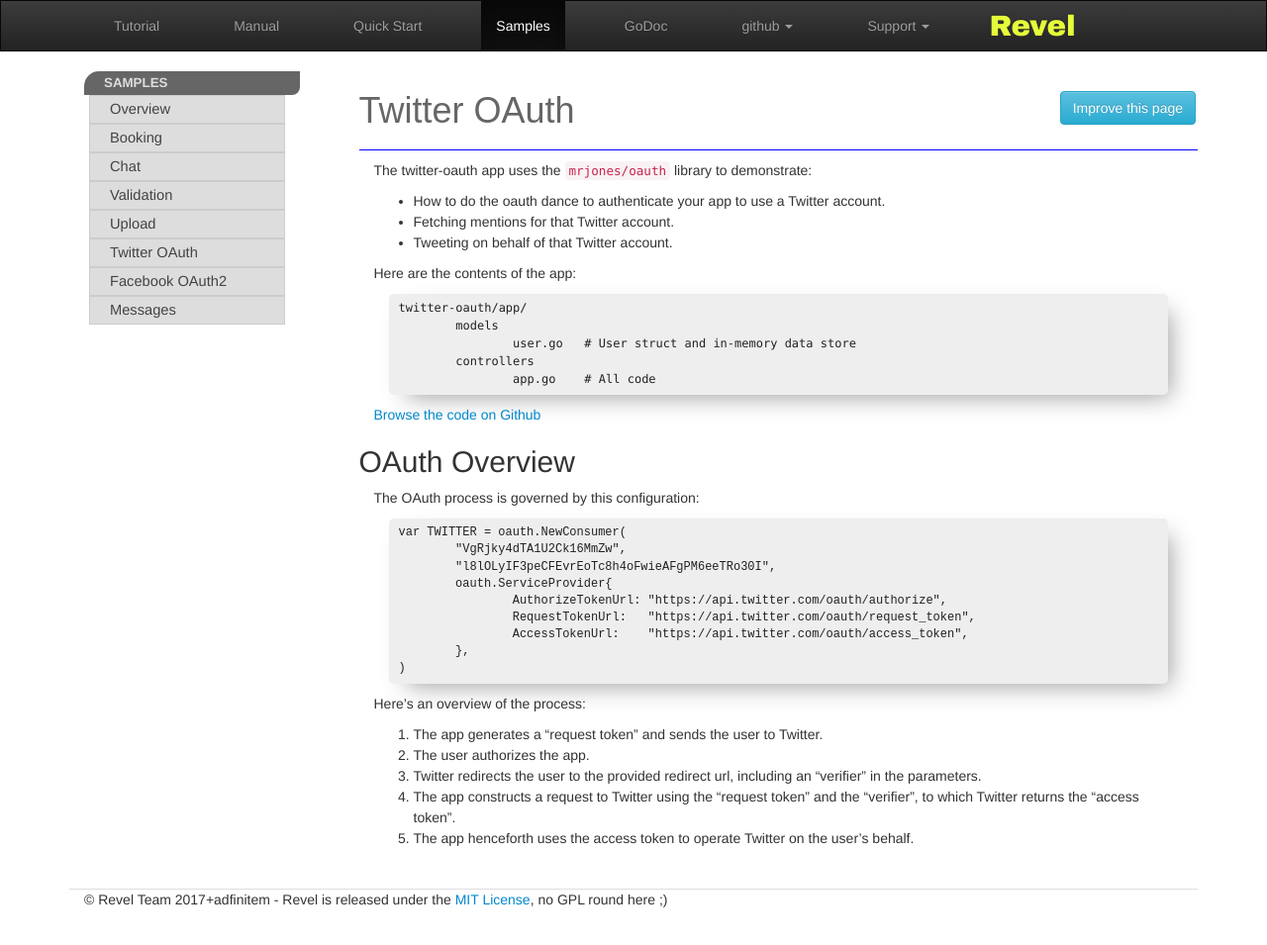
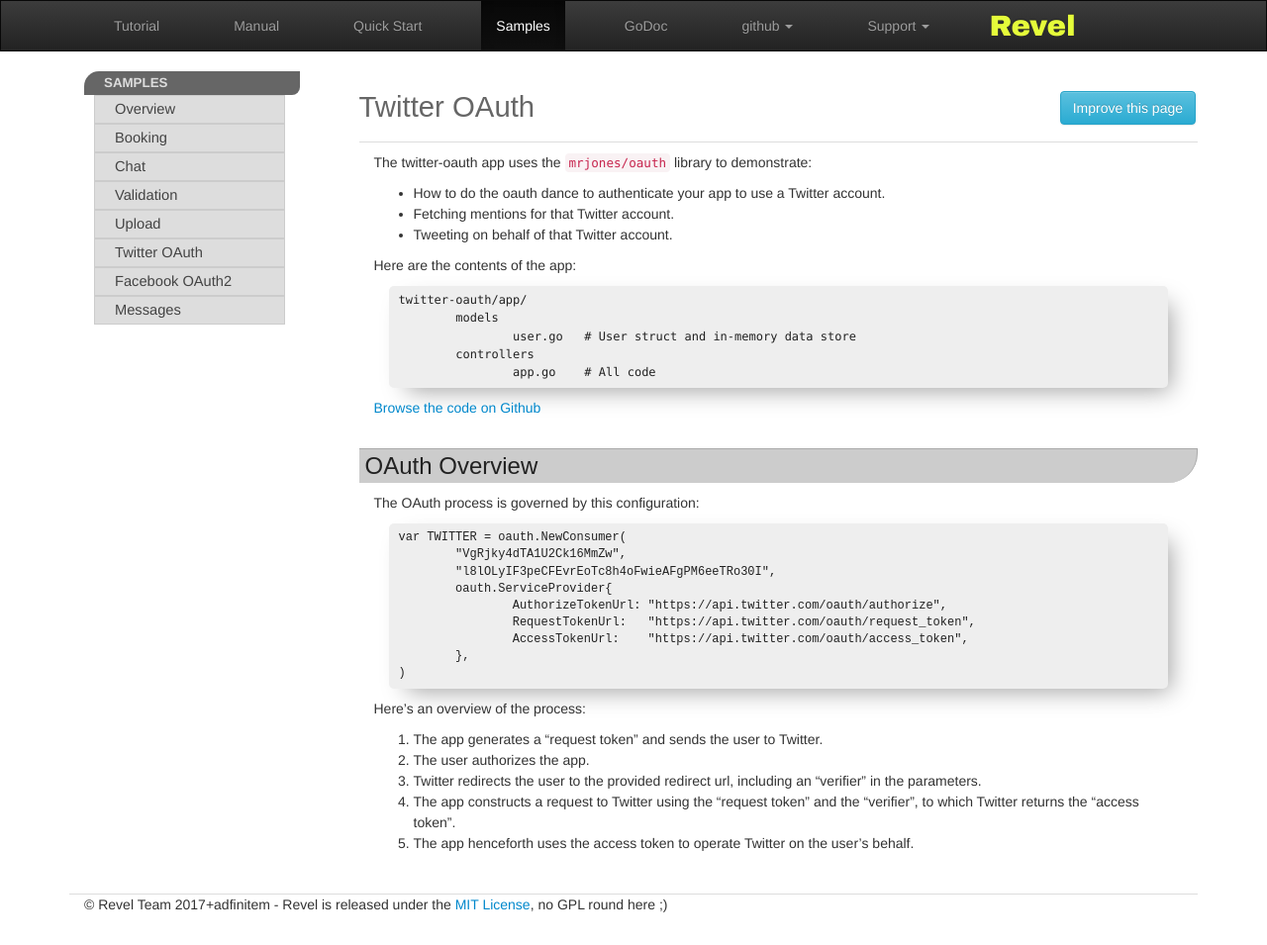
Before and after one commit to revel/revel.github.io, a Jekyll site: the page built from samples/twitter-oauth.md, in a window 1280 px wide. Shown: the whole page at 99% size. Built offline with Jekyll 4.4.1, drawn with Linux system fonts in a browser that asks for light colours; nearby versions of some CDN libraries.

Commit message:
new style

```diff
--- a/css/revel.17.css
+++ b/css/revel.17.css
@@ -180,7 +180,7 @@ ul ul, ul ol, ol ol, ol ul, ul {
     font-size: 11pt;
     background-color: #dddddd;
     border: 1px solid #cccccc;
-    margin: 0 15px 0 5px;
+    margin: 0 15px 0 10px;
 }
 .leftnav .nav li  a:hover {
     color: black !important;
@@ -196,10 +196,11 @@ ul ul, ul ol, ol ol, ol ul, ul {
 .page-header {
     margin: 0px;
     margin: 20px 0 10px 0;
-    border-bottom: 1px solid blue;
+    border-bottom: 1px solid #dddddd;
 }
 .page-header h1 {
     color: #666666 !important;
+    font-size: 22pt;
     font-family: sans-serif !important;
 }
 .improve-page {
@@ -242,17 +243,18 @@ hr {
 }
 
 
-deadh2 {
-    font-family: 'Archivo Black', sans-serif !important;
-    font-size: 25px;
-    color: #eeeeee !important;
+h2 {
+    font-family: sans-serif !important;
+    font-size: 18pt;
+    color: #222222 !important;
     padding: 4px 0 4px 6px;
     margin-top: 30px;
     margin-bottom: 10px;
     border-top: 1px solid #aaaaaa;
     border-right: 1px solid #aaaaaa;
-    border-top-right-radius: 20px;
-    background-color: #777777;
+    ssborder-top-left-radius: 20px;
+    border-bottom-right-radius: 30px;
+    background-color: #cccccc;
     /*background-image: linear-gradient(to bottom,#cccccc 0,#efefef 100%); */
 }
 
```
